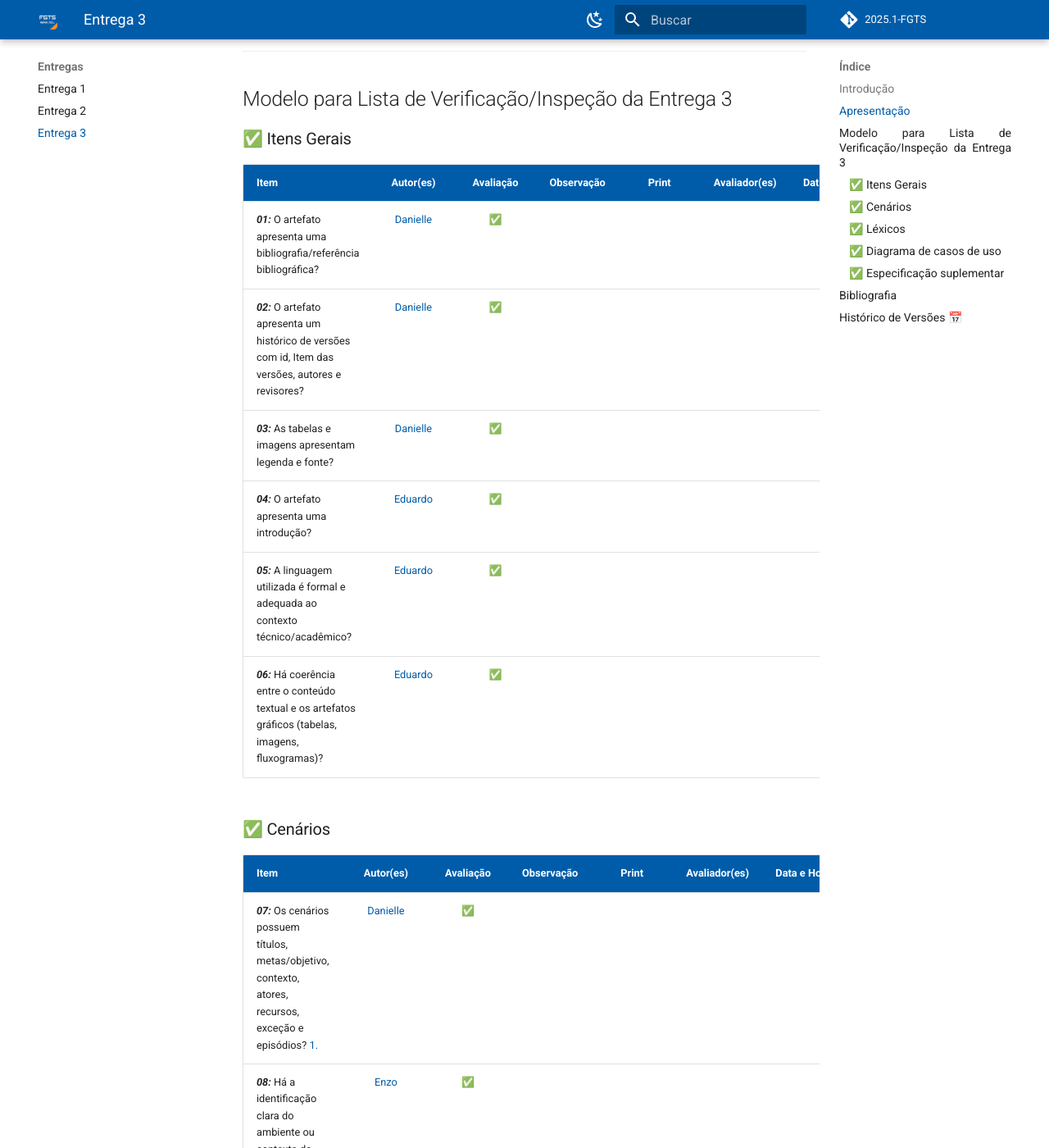
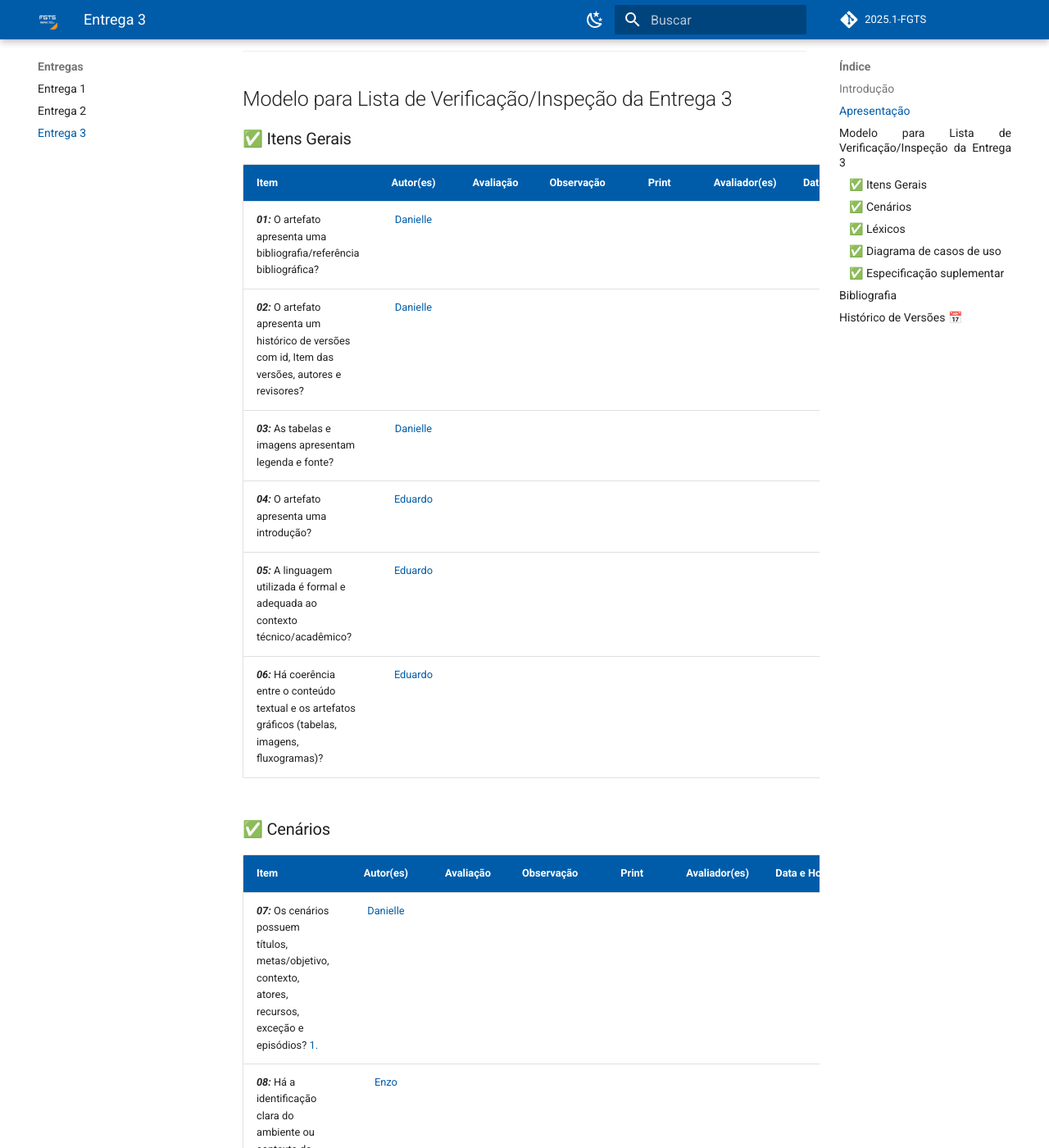
Before and after one commit to eduardodpms/REQ-FGTS, an MkDocs documentation site: the page built from docs/Entregas/Entrega-3.md, in a window 1280 px wide and 1400 px high, scrolled down 792 px. Shown: the whole window at 82% size. Built offline with MkDocs 1.6.1 and Material for MkDocs 9.7.7, drawn with Linux system fonts in a browser that asks for light colours; comment, search, counter and statistics services are not loaded; grey boxes are pictures that could not be loaded.

Commit message:
Update Entrega-3.md

```diff
--- a/docs/Entregas/Entrega-3.md
+++ b/docs/Entregas/Entrega-3.md
@@ -24,34 +24,34 @@ A Entrega 3 tem como objetivo modelar os requisitos elicitados anteriormente. Pa
 
 | Item | Autor(es) | Avaliação | Observação | Print | Avaliador(es) | Data e Hora |
 |-|:-:|:-:|:-:|:-:|:-:|:-:|
-| ***01:*** O artefato apresenta uma bibliografia/referência bibliográfica? | [Danielle](https://github.com/danielle-soaress) | ✅ |  |  |  |  |
-| ***02:*** O artefato apresenta um histórico de versões com id, Item das versões, autores e revisores? | [Danielle](https://github.com/danielle-soaress) | ✅ |  |    |  |
-| ***03:*** As tabelas e imagens apresentam legenda e fonte? | [Danielle](https://github.com/danielle-soaress) | ✅ |  |  |  |  |
-| ***04:*** O artefato apresenta uma introdução? | [Eduardo](https://github.com/eduardodpms) | ✅ |  |  |  |  |
-| ***05:*** A linguagem utilizada é formal e adequada ao contexto técnico/acadêmico? | [Eduardo](https://github.com/eduardodpms) | ✅ |  |  |  |  |
-| ***06:*** Há coerência entre o conteúdo textual e os artefatos gráficos (tabelas, imagens, fluxogramas)? | [Eduardo](https://github.com/eduardodpms) | ✅ |  |  |  |  |
+| ***01:*** O artefato apresenta uma bibliografia/referência bibliográfica? | [Danielle](https://github.com/danielle-soaress) |  |  |  |  |  |
+| ***02:*** O artefato apresenta um histórico de versões com id, Item das versões, autores e revisores? | [Danielle](https://github.com/danielle-soaress) |  |  |    |  |
+| ***03:*** As tabelas e imagens apresentam legenda e fonte? | [Danielle](https://github.com/danielle-soaress) |  |  |  |  |  |
+| ***04:*** O artefato apresenta uma introdução? | [Eduardo](https://github.com/eduardodpms) |  |  |  |  |  |
+| ***05:*** A linguagem utilizada é formal e adequada ao contexto técnico/acadêmico? | [Eduardo](https://github.com/eduardodpms) |  |  |  |  |  |
+| ***06:*** Há coerência entre o conteúdo textual e os artefatos gráficos (tabelas, imagens, fluxogramas)? | [Eduardo](https://github.com/eduardodpms) |  |  |  |  |  |
 
 
 ### ✅ Cenários
 
 | Item | Autor(es) | Avaliação | Observação | Print | Avaliador(es) | Data e Hora |
 |------|:---------:|:---------:|:----------:|:-----:|:-------------:|:-----------:|
-| ***07:*** Os cenários possuem títulos, metas/objetivo, contexto, atores, recursos, exceção e episódios? <a id="REF1" href="#anchor_1">1.</a> | [Danielle](https://github.com/danielle-soaress) | ✅ |  |  |  |  |
-| ***08:*** Há a identificação clara do ambiente ou contexto da situação que motiva os objetivos e ações do cenário? <a id="REF2" href="#anchor_2">2.</a> | [Enzo](https://github.com/EnzoEmir) | ✅ |  |  |  |  |
-| ***09:*** Os cenários descrevem claramente o comportamento e as experiências dos atores envolvidos? <a id="REF2" href="#anchor_2">2.</a> | [Leticia](https://github.com/Leticia-Arisa-K-Higa) | ✅ |  |  |  |  |
-| ***10:*** Cada cenário possui um objetivo principal claramente definido? <a id="REF2" href="#anchor_2">2.</a> | [Leticia](https://github.com/Leticia-Arisa-K-Higa) | ✅ |  |  |  |  |
-| ***11:*** Os cenários incluem pelo menos um ator principal? <a id="REF2" href="#anchor_2">2.</a> | [Leticia](https://github.com/Leticia-Arisa-K-Higa) | ✅ |  |  |  |  |
-| ***12:*** Cada cenário possui um título que descreve brevemente a situação apresentada? <a id="REF2" href="#anchor_2">2.</a> | [Victor](https://github.com/VictorPontual) | ✅ |  |  |  |  |
+| ***07:*** Os cenários possuem títulos, metas/objetivo, contexto, atores, recursos, exceção e episódios? <a id="REF1" href="#anchor_1">1.</a> | [Danielle](https://github.com/danielle-soaress) |  |  |  |  |  |
+| ***08:*** Há a identificação clara do ambiente ou contexto da situação que motiva os objetivos e ações do cenário? <a id="REF2" href="#anchor_2">2.</a> | [Enzo](https://github.com/EnzoEmir) |  |  |  |  |  |
+| ***09:*** Os cenários descrevem claramente o comportamento e as experiências dos atores envolvidos? <a id="REF2" href="#anchor_2">2.</a> | [Leticia](https://github.com/Leticia-Arisa-K-Higa) |  |  |  |  |  |
+| ***10:*** Cada cenário possui um objetivo principal claramente definido? <a id="REF2" href="#anchor_2">2.</a> | [Leticia](https://github.com/Leticia-Arisa-K-Higa) |  |  |  |  |  |
+| ***11:*** Os cenários incluem pelo menos um ator principal? <a id="REF2" href="#anchor_2">2.</a> | [Leticia](https://github.com/Leticia-Arisa-K-Higa) |  |  |  |  |  |
+| ***12:*** Cada cenário possui um título que descreve brevemente a situação apresentada? <a id="REF2" href="#anchor_2">2.</a> | [Victor](https://github.com/VictorPontual) |  |  |  |  |  |
 
 
 ### ✅ Léxicos
 
 | Item | Autor(es) | Avaliação | Observação | Print | Avaliador(es) | Data e Hora |
 |-|:-:|:-:|:-:|:-:|:-:|:-:|
-| ***13:*** Os léxicos possuem ligações entre si por meio de hiperlinks? <a id="REF1" href="#anchor_1">1.</a> | [Victor](https://github.com/VictorPontual)  | ✅ |  |  |  |  |
-| ***14:*** Os léxicos estão classificados adequadamente como verbo, objeto ou estado? <a id="REF1" href="#anchor_1">1.</a> | [Marcelo](https://github.com/MM4k) | ✅ |  |  |  |  |
-| ***15:*** Os léxicos descrevem o impacto do símbolo na aplicação, ou o impacto da aplicação sobre o termo? <a id="REF3" href="#anchor_3">3.</a> | [Maria](https://github.com/dudaa28) | ✅ |  |  |  |  |
-| ***16:*** Cada léxico apresenta claramente a noção do termo? | [Leticia](https://github.com/Leticia-Arisa-K-Higa) <a id="REF3" href="#anchor_3"></a> | ✅ |  |  |  |  |
+| ***13:*** Os léxicos possuem ligações entre si por meio de hiperlinks? <a id="REF1" href="#anchor_1">1.</a> | [Victor](https://github.com/VictorPontual)  |  |  |  |  |  |
+| ***14:*** Os léxicos estão classificados adequadamente como verbo, objeto ou estado? <a id="REF1" href="#anchor_1">1.</a> | [Marcelo](https://github.com/MM4k) |  |  |  |  |  |
+| ***15:*** Os léxicos descrevem o impacto do símbolo na aplicação, ou o impacto da aplicação sobre o termo? <a id="REF3" href="#anchor_3">3.</a> | [Maria](https://github.com/dudaa28) |  |  |  |  |  |
+| ***16:*** Cada léxico apresenta claramente a noção do termo? | [Leticia](https://github.com/Leticia-Arisa-K-Higa) <a id="REF3" href="#anchor_3"></a> |  |  |  |  |  |
 
 
 
@@ -59,13 +59,13 @@ A Entrega 3 tem como objetivo modelar os requisitos elicitados anteriormente. Pa
 
 | Item | Autor(es) | Avaliação | Observação | Print | Avaliador(es) | Data e Hora |
 |-|:-:|:-:|:-:|:-:|:-:|:-:|
-| ***17:*** No diagrama de caso de uso, o ator principal está posicionado do lado esquerdo do sistema? <a id="REF1" href="#anchor_1">1.</a>| [Enzo](https://github.com/EnzoEmir) | ✅ |  |  |  |  |
-| ***18:*** No diagrama de caso de uso, o ator secundário está posicionado do lado direito do sistema? <a id="REF4" href="#anchor_4">4.</a>| [Enzo](https://github.com/EnzoEmir) | ✅ |  |  |  |  |
-| ***19:*** No diagrama de caso de uso, os atores estão posicionados fora da caixa que representa o sistema? <a id="REF1" href="#anchor_1">1.</a>| [Enzo](https://github.com/EnzoEmir) | ✅ |    |  |  |
-| ***20:*** O diagrama de caso de uso contém pelo menos um caso de uso que utiliza pontos de extensão? <a id="REF1" href="#anchor_1">1.</a> | [Marcelo](https://github.com/MM4k) | ✅ |  |   |  |  |
-| ***21:*** Houve participação do cliente na validação do diagrama de caso de uso? <a id="REF1" href="#anchor_1">1.</a> | [Marcelo](https://github.com/MM4k) | ✅ |  |  |  |  |
-| ***22:*** No diagrama de casos de uso, todos os atores estão relacionados com pelo menos um caso de uso? <a id="REF4" href="#anchor_4">4.</a>| [Victor](https://github.com/VictorPontual) | ✅ |  |  |  |  |
-| ***23:*** No diagrama de casos de uso, todos os casos de uso estão posicionados dentro da caixa que representa o sistema? <a id="REF4" href="#anchor_4">4.</a>| [Victor](https://github.com/VictorPontual) | ✅ |  |  |  |  |
+| ***17:*** No diagrama de caso de uso, o ator principal está posicionado do lado esquerdo do sistema? <a id="REF1" href="#anchor_1">1.</a>| [Enzo](https://github.com/EnzoEmir) |  |  |  |  |  |
+| ***18:*** No diagrama de caso de uso, o ator secundário está posicionado do lado direito do sistema? <a id="REF4" href="#anchor_4">4.</a>| [Enzo](https://github.com/EnzoEmir) |  |  |  |  |  |
+| ***19:*** No diagrama de caso de uso, os atores estão posicionados fora da caixa que representa o sistema? <a id="REF1" href="#anchor_1">1.</a>| [Enzo](https://github.com/EnzoEmir) |  |    |  |  |
+| ***20:*** O diagrama de caso de uso contém pelo menos um caso de uso que utiliza pontos de extensão? <a id="REF1" href="#anchor_1">1.</a> | [Marcelo](https://github.com/MM4k) |  |  |   |  |  |
+| ***21:*** Houve participação do cliente na validação do diagrama de caso de uso? <a id="REF1" href="#anchor_1">1.</a> | [Marcelo](https://github.com/MM4k) |  |  |  |  |  |
+| ***22:*** No diagrama de casos de uso, todos os atores estão relacionados com pelo menos um caso de uso? <a id="REF4" href="#anchor_4">4.</a>| [Victor](https://github.com/VictorPontual) |  |  |  |  |  |
+| ***23:*** No diagrama de casos de uso, todos os casos de uso estão posicionados dentro da caixa que representa o sistema? <a id="REF4" href="#anchor_4">4.</a>| [Victor](https://github.com/VictorPontual) |  |  |  |  |  |
 
 
 
@@ -73,10 +73,10 @@ A Entrega 3 tem como objetivo modelar os requisitos elicitados anteriormente. Pa
 
 | Item | Autor(es) | Avaliação | Observação | Print | Avaliador(es) | Data e Hora |
 |------|:---------:|:---------:|:----------:|:-----:|:-------------:|:-----------:|
-| ***24:*** A especificação suplementar segue o modelo FURPS+? <a id="REF1" href="#anchor_1">1.</a> | [Marcelo](https://github.com/MM4k) | ✅ |  | |  |  |
-| ***25:*** A especificação suplementar define requisitos de tempo de resposta na seção de desempenho? <a id="REF1" href="#anchor_1">1.</a> | [Maria](https://github.com/dudaa28) | ✅ |  |  |  |  |
-| ***26:*** A especificação suplementar define os ambientes ou plataformas de execução do aplicativo? <a id="REF1" href="#anchor_1">1.</a> | [Maria](https://github.com/dudaa28) | ✅ |  |  |  |  |
-| ***27:*** Na especificação suplementar todos os requisitos não funcionais são testáveis/verificáveis? <a id="REF1" href="#anchor_1">1.</a> | [Maria](https://github.com/dudaa28) |  ✅|  |  |  |  |
+| ***24:*** A especificação suplementar segue o modelo FURPS+? <a id="REF1" href="#anchor_1">1.</a> | [Marcelo](https://github.com/MM4k) |  |  | |  |  |
+| ***25:*** A especificação suplementar define requisitos de tempo de resposta na seção de desempenho? <a id="REF1" href="#anchor_1">1.</a> | [Maria](https://github.com/dudaa28) |  |  |  |  |  |
+| ***26:*** A especificação suplementar define os ambientes ou plataformas de execução do aplicativo? <a id="REF1" href="#anchor_1">1.</a> | [Maria](https://github.com/dudaa28) |  |  |  |  |  |
+| ***27:*** Na especificação suplementar todos os requisitos não funcionais são testáveis/verificáveis? <a id="REF1" href="#anchor_1">1.</a> | [Maria](https://github.com/dudaa28) |  |  |  |  |  |
 
 
 
```
